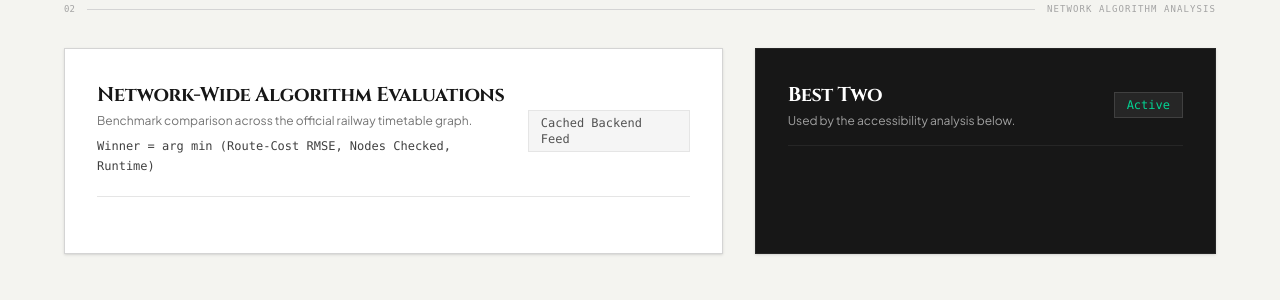
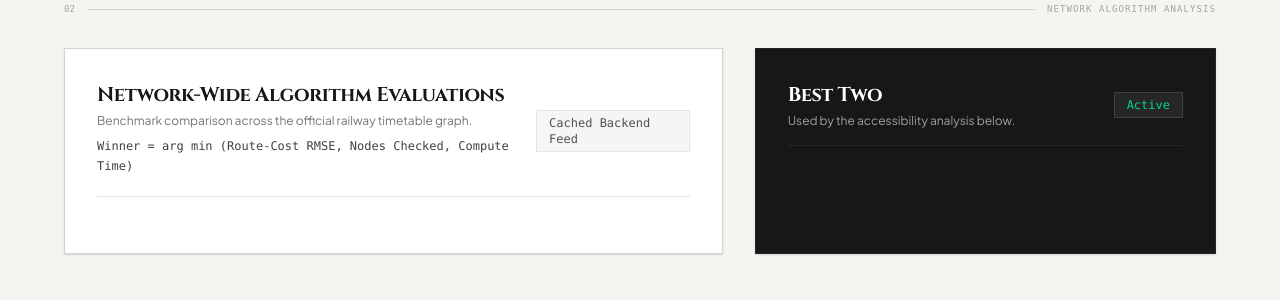
Before and after one commit to ZeuS0nTopXD/mumbai-public-transport-accessibility, a Flask app: template templates/index.html in a window 1280 px wide. Shown: the part 2614-2914 px from the top of the page. Run offline with Flask 3, Linux system fonts and the light colour scheme; the template is opened without the code that fills it, so the values that code supplies are empty; parts of the project's set-up code (start-up, migrations or seed data) failed here and were passed over.

Commit message:
Standardize compute time terminology

```diff
--- a/app.py
+++ b/app.py
@@ -26,7 +26,7 @@ _route_cache = OrderedDict()
 BENCHMARK_ROUTE_COUNT = 300
 BENCHMARK_RANKING_DESCRIPTION = (
     'Ranking: lowest route-cost RMSE wins. If RMSE is tied, fewer '
-    'nodes checked wins; runtime breaks any remaining tie.'
+    'nodes checked wins; compute time breaks any remaining tie.'
 )
 ROUTE_REGRESSION_DESCRIPTION = (
     'Regression-style route-cost metrics compare each algorithm\'s measured '
@@ -918,12 +918,12 @@ For every test route:
 4. Evaluation ranking
    The benchmark uses a transparent lexicographic ranking:
 
-       Winner = arg min (route-cost RMSE, nodes checked, runtime)
+       Winner = arg min (route-cost RMSE, nodes checked, compute time)
 
    RMSE is compared first. If RMSE is tied, fewer expanded nodes wins.
-   Runtime is considered only when RMSE and nodes checked are tied.
-
-Success rate and runtime efficiency remain visible measurements, but they
+   Compute time is considered only when RMSE and nodes checked are tied.
+
+Success rate and compute-time efficiency remain visible measurements, but they
 do not obscure the route-cost objective or decide the primary ranking.
 
 The benchmark uses a fixed random seed so the ranking is
@@ -1001,7 +1001,7 @@ def _evaluation_rank_key(result):
     """Return the benchmark ordering key for one algorithm result.
 
     The tuple is minimized lexicographically: route-cost RMSE first, then
-    nodes checked, then runtime. Missing values sort last instead of silently
+    nodes checked, then compute time. Missing values sort last instead of silently
     appearing optimal.
     """
     def finite_or_infinity(value):
@@ -1238,7 +1238,7 @@ def evaluate_algorithms(
             f"Rank={int(row['evaluation_rank'])}, "
             f"RMSE={row['route_rmse']:.3f}, "
             f"Nodes={row['average_nodes_expanded']:.2f}, "
-            f"Runtime={row['average_execution_time']:.6f}s"
+            f"ComputeTime={row['average_execution_time']:.6f}s"
         )
     print(f'BEST 2: {best_two}')
 
@@ -1653,7 +1653,7 @@ def calculate_user_route(
                 'score_basis':
                     'Official timetable benchmark using '
                     'route optimality, search efficiency '
-                    'and measured runtime.'
+                    'and measured compute time.'
             }
         )
 
--- a/templates/index.html
+++ b/templates/index.html
@@ -1328,7 +1328,7 @@
                 {{ benchmark_ranking_description }}
                 </span>
                 <span class="block text-xs text-neutral-700 mt-2 font-mono leading-relaxed">
-                    Winner = arg min (Route-Cost RMSE, Nodes Checked, Runtime)
+                    Winner = arg min (Route-Cost RMSE, Nodes Checked, Compute Time)
                 </span>
                 <span class="block text-xs text-neutral-500 mt-1">
                 {{ route_regression_description }}
@@ -1447,7 +1447,7 @@
 
                     <div>
                         <span class="text-neutral-500 block">
-                            Runtime Efficiency
+                            Compute-Time Efficiency
                         </span>
                         <strong>
                             {{ result.runtime_efficiency }}%
@@ -1562,7 +1562,7 @@
                         </span>
 
                         <strong>
-                            RMSE → Nodes → Runtime
+                        RMSE → Nodes → Compute Time
                         </strong>
                     </div>
 
```
Also changed, not shown: tests/test_paper_contract.py (+4 -2 lines), tests/test_score_contract.py (+5 -3 lines), work/generate_research_paper.py (+12 -11 lines).
